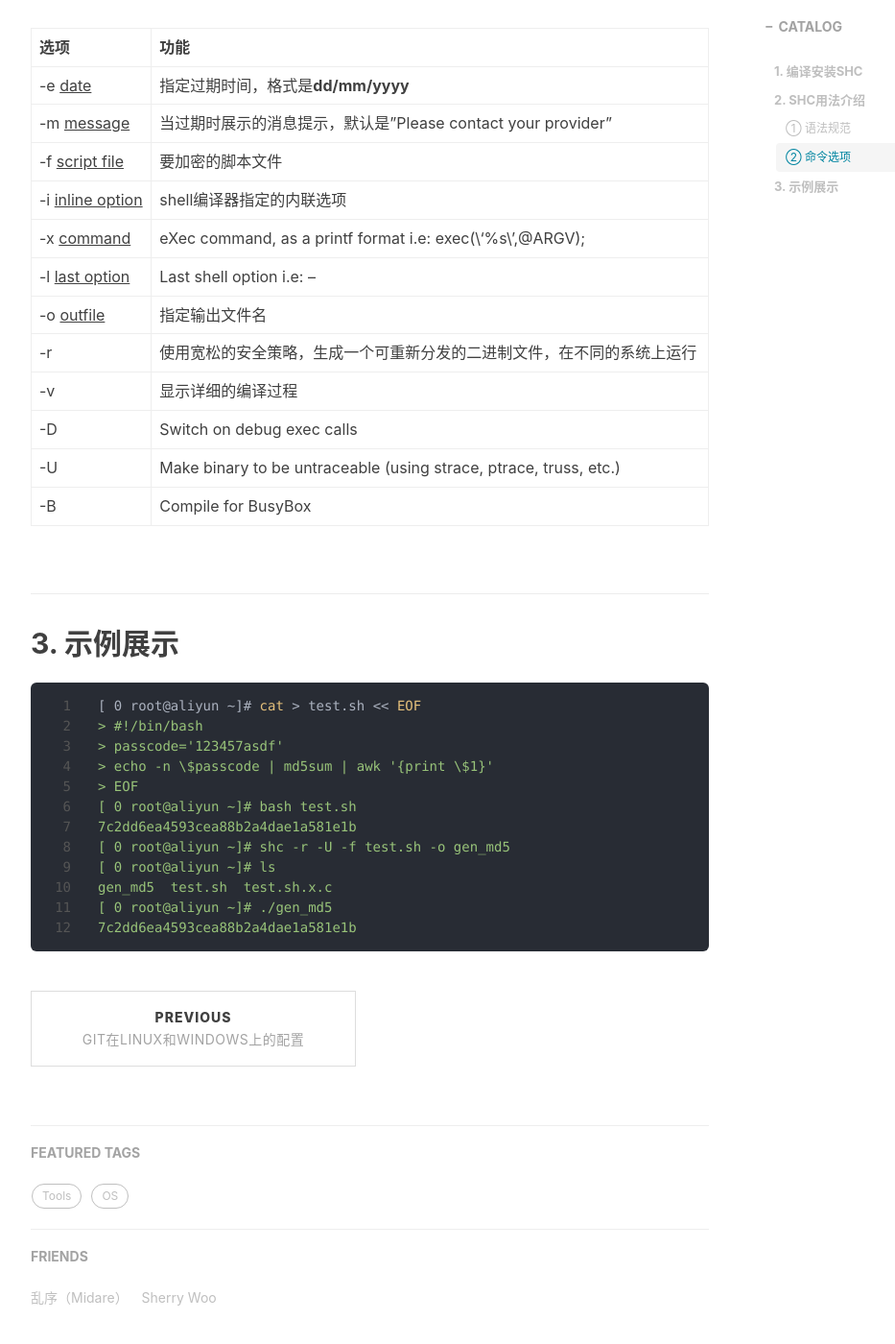
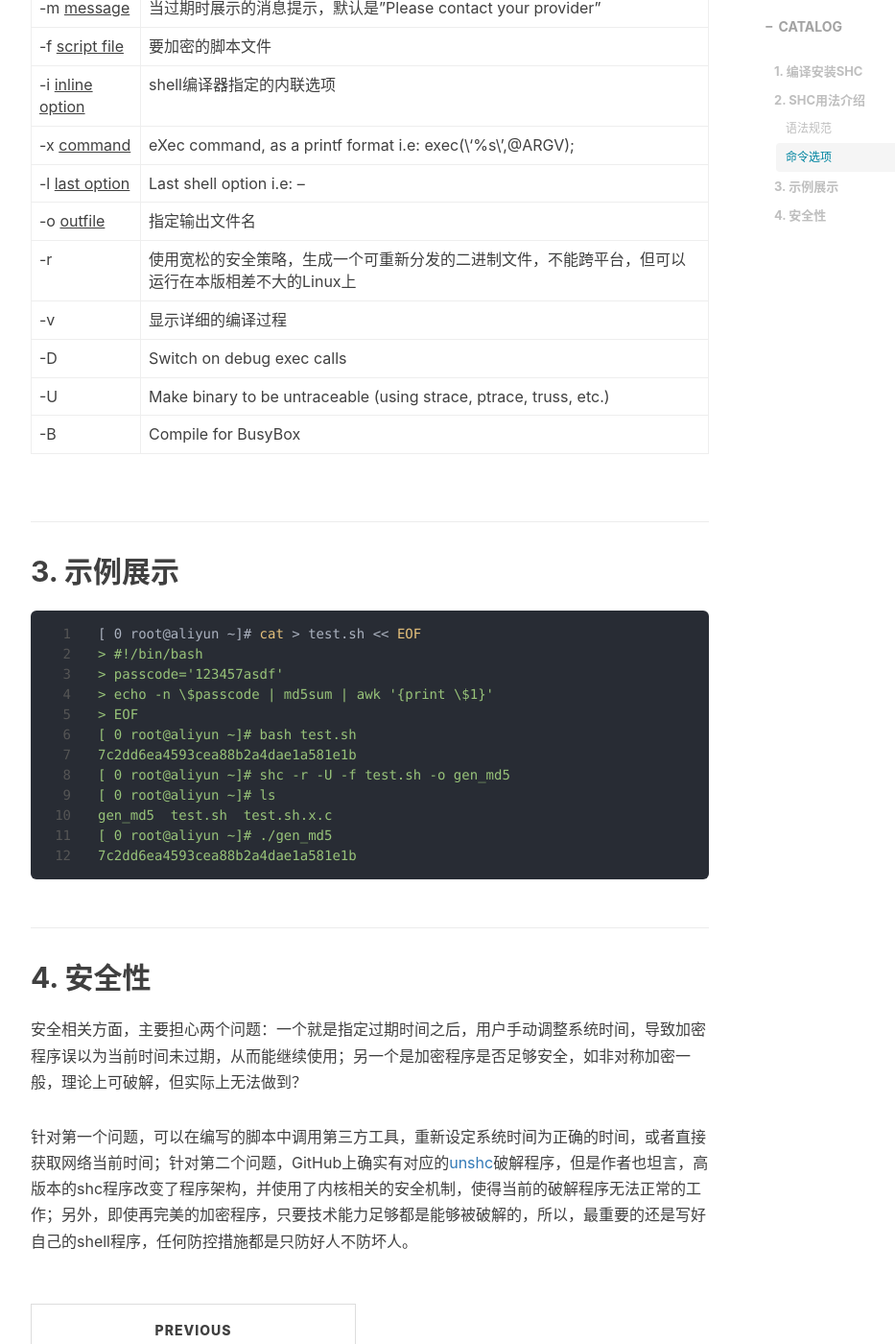
Before and after one commit to mffan0922/blog, a Jekyll site: the page built from _posts/2022-04-11-shc.md, in a window 1280 px wide and 1400 px high, scrolled down 1930 px. Shown: the whole window at 96% size, without its empty margins (233-1166 px from the left). Built offline with Jekyll 4.4.1, drawn with Linux system fonts in a browser that asks for light colours.

Commit message:
[modify]: add secure part

````diff
--- a/_posts/2022-04-11-shc.md
+++ b/_posts/2022-04-11-shc.md
@@ -32,13 +32,13 @@ make
 
 ## 2. SHC用法介绍
 
-> #### ① 语法规范
+#### 语法规范
 
 ```bash
 shc [ -e date ] [ -m addr ] [ -i iopt ] [ -x cmnd ] [ -l lopt ] [ -o outfile ] [ -ABCDhUv ] -f script
 ```
 
-> #### ② 命令选项
+#### 命令选项
 
 |选项|功能|
 |:-|:-|
@@ -49,7 +49,7 @@ shc [ -e date ] [ -m addr ] [ -i iopt ] [ -x cmnd ] [ -l lopt ] [ -o outfile ] [
 |-x <ins>command</ins>|eXec command, as a printf format i.e: exec(\\'%s\\',@ARGV);|
 |-l <ins>last option</ins>|Last shell option i.e: --|
 |-o <ins>outfile</ins>|指定输出文件名|
-|-r|使用宽松的安全策略，生成一个可重新分发的二进制文件，在不同的系统上运行|
+|-r|使用宽松的安全策略，生成一个可重新分发的二进制文件，不能跨平台，但可以运行在本版相差不大的Linux上|
 |-v|显示详细的编译过程|
 |-D|Switch on debug exec calls|
 |-U|Make binary to be untraceable (using strace, ptrace, truss, etc.)|
@@ -71,3 +71,9 @@ gen_md5  test.sh  test.sh.x.c
 [ 0 root@aliyun ~]# ./gen_md5
 7c2dd6ea4593cea88b2a4dae1a581e1b
 ```
+
+## 4. 安全性
+
+安全相关方面，主要担心两个问题：一个就是指定过期时间之后，用户手动调整系统时间，导致加密程序误以为当前时间未过期，从而能继续使用；另一个是加密程序是否足够安全，如非对称加密一般，理论上可破解，但实际上无法做到？
+
+针对第一个问题，可以在编写的脚本中调用第三方工具，重新设定系统时间为正确的时间，或者直接获取网络当前时间；针对第二个问题，GitHub上确实有对应的[unshc](https://github.com/yanncam/UnSHc)破解程序，但是作者也坦言，高版本的shc程序改变了程序架构，并使用了内核相关的安全机制，使得当前的破解程序无法正常的工作；另外，即使再完美的加密程序，只要技术能力足够都是能够被破解的，所以，最重要的还是写好自己的shell程序，任何防控措施都是只防好人不防坏人。
````
